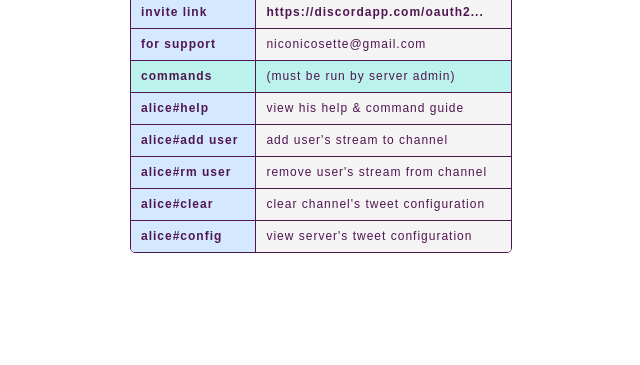
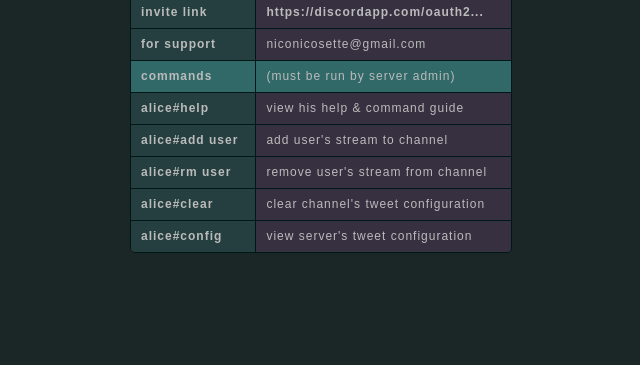
Before and after one commit to niconicosette/wonderland_bots, a plain HTML site: page alice-twitter/index.html in a window 1280 px wide. Shown: the part 435-800 px from the top of the page, without its empty margins (318-958 px from the left). Drawn offline with Linux system fonts and the light colour scheme.

Commit message:
dark theme

```diff
--- a/alice-twitter/index.html
+++ b/alice-twitter/index.html
@@ -8,21 +8,21 @@
     <meta http-equiv="content-style-type" content="text/css" />
     <meta http-equiv="content-language" content="en" />
     <meta name="viewport" content="width=device-width, initial-scale=1" />
-    <link rel="icon" type="image/png" href="mush.png" />
+    <link rel="icon" type="image/png" href="fav.png" />
     <style>
-      body { margin:0; padding:0; color:#501652; -webkit-touch-callout: none; -webkit-user-select: none; -khtml-user-select: none; -moz-user-select: none; -ms-user-select: none; user-select: none; }
+      body { margin:0; padding:0; color:#bbb; background:#1B2626; -webkit-touch-callout: none; -webkit-user-select: none; -khtml-user-select: none; -moz-user-select: none; -ms-user-select: none; user-select: none; }
       #main { position:fixed; width:380px; top:calc(50% - 65px); left:calc(50% - 192px); line-height:11px; }
-      #main2 { width:100%; border:1px solid #501652; overflow:hidden; -webkit-border-radius: 5px; -moz-border-radius: 5px; border-radius: 5px; }
-      .b1, .b2, .b3, .b4, .b5, .b6 { display:block; float:left; padding:10px 10px; overflow:hidden; font-size:12px !important; letter-spacing:1px !important; font-family:arial !important; border-bottom:1px solid #501652; cursor:default; }
-      .b1, .b3, .b5 { width:calc(33% - 21px); background:#D4E9FF; border-right:1px solid #501652; font-weight:600; }
-      .b2, .b4, .b6 { width:calc(67% - 20px); background:#f4f4f4; }
+      #main2 { width:100%; border:1px solid #001717; overflow:hidden; -webkit-border-radius: 5px; -moz-border-radius: 5px; border-radius: 5px; }
+      .b1, .b2, .b3, .b4, .b5, .b6 { display:block; float:left; padding:10px 10px; overflow:hidden; font-size:12px !important; letter-spacing:1px !important; font-family:arial !important; border-bottom:1px solid #001717; cursor:default; }
+      .b1, .b3, .b5 { width:calc(33% - 21px); background:#253F40; border-right:1px solid #001717; font-weight:600; }
+      .b2, .b4, .b6 { width:calc(67% - 20px); background:#363040; }
       .b3, .b4 { border-bottom:0px; }
-      .b5, .b6 { background:#BBF2EB; }
+      .b5, .b6 { background:#316969; }
       #main #alice { width:120px; position:fixed; margin:-180px 0px 0px 230px; z-index:2; }
       #main #twee { width:280px; position:fixed; margin:-263px 0px 0px 20px; z-index:1; }
       #main #mushwoom { width:30px; position:fixed; margin:-27px 0px 0px 324px; z-index:1; }
-      #main #invisible { width:380px; height:250px; background:#000; opacity:0; position:fixed; margin:-250px 0px 0px 0px; z-index:3; }
-      a { text-decoration:none; font-weight:600; cursor:pointer; color:#501652; }
+      #main #invisible { width:380px; height:250px; background:#001717; opacity:0; position:fixed; margin:-250px 0px 0px 0px; z-index:3; }
+      a { text-decoration:none; font-weight:600; cursor:pointer; color:#bbb; }
       @media only screen and (max-width: 400px) {
         #main { width:100%; left:0px; }
         #main2 { -webkit-border-radius: 0px; -moz-border-radius: 0px; border-radius: 0px; border-left:0px; border-right:0px; }
@@ -34,7 +34,7 @@
         .b1, .b3, .b5 { width:calc(100% - 20px); border-right:0px; }
         .b2, .b4, .b6 { width:calc(100% - 20px); }
         .sh { display:none; }
-        .b3 { border-bottom:1px solid #501652; }
+        .b3 { border-bottom:1px solid #001717; }
         #main #alice { position:absolute; margin:-180px 0px 0px 180px; }
         #main #twee { position:absolute; }
         #main #mushwoom { margin:-27px 0px 0px 50px; position:absolute; }
```
Also changed, not shown: alice-twitter/alice.png, alice-twitter/fav.png (added), alice-twitter/mush.png, alice-twitter/trees.png.
